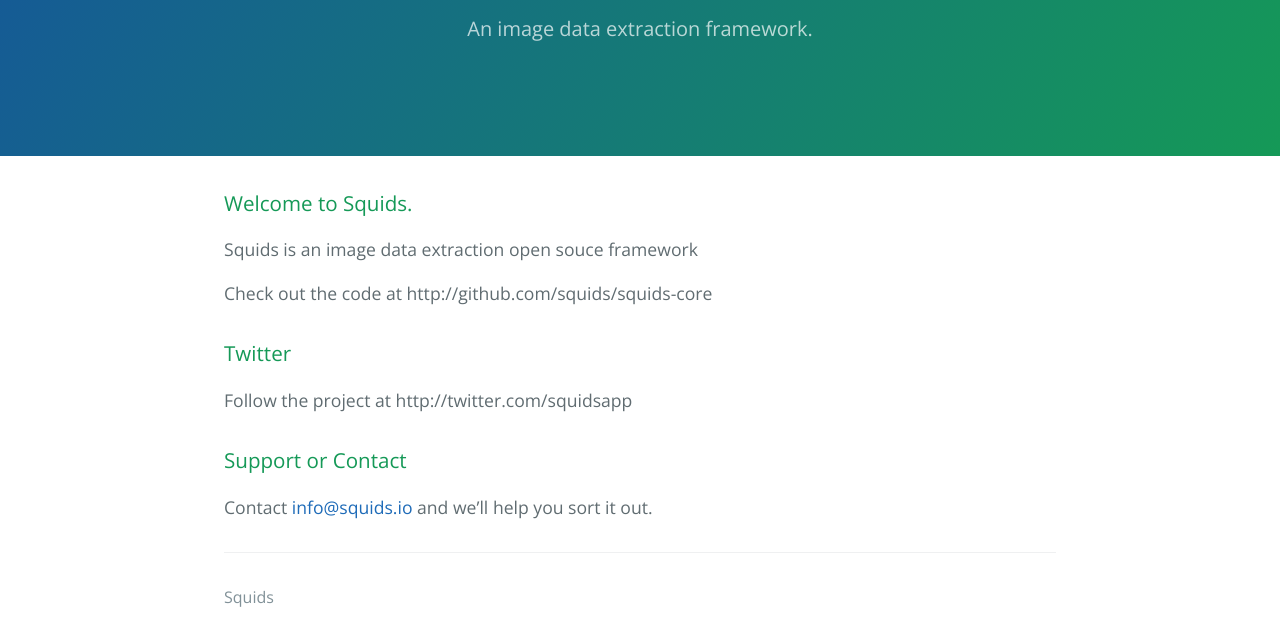
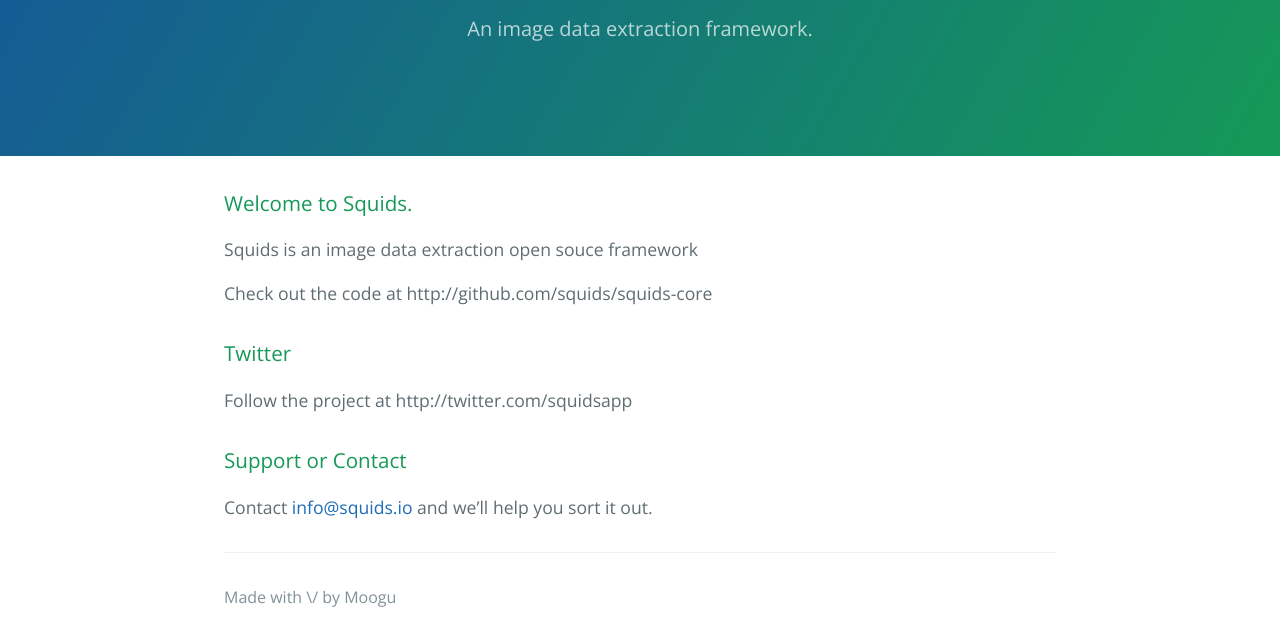
Before and after one commit to squids/squids.github.io, a plain HTML site: page index.html in a window 1280 px wide. Shown: the part 161-802 px from the top of the page. Drawn offline with nearby package versions, Linux system fonts and the light colour scheme.

Commit message:
made by moogu

```diff
--- a/index.html
+++ b/index.html
@@ -35,7 +35,7 @@
 
       <footer class="site-footer">
 
-        <span class="site-footer-credits">Squids</span>
+        <span class="site-footer-credits">Made with \/ by Moogu</span>
       </footer>
 
     </section>
```
